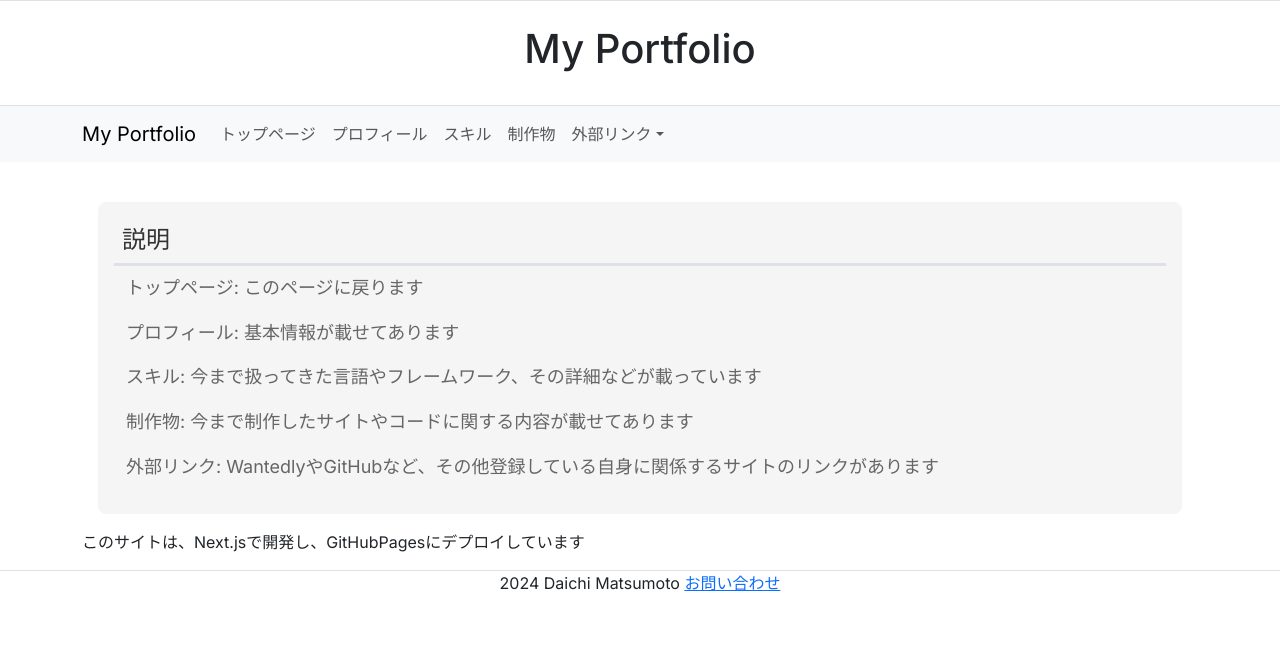
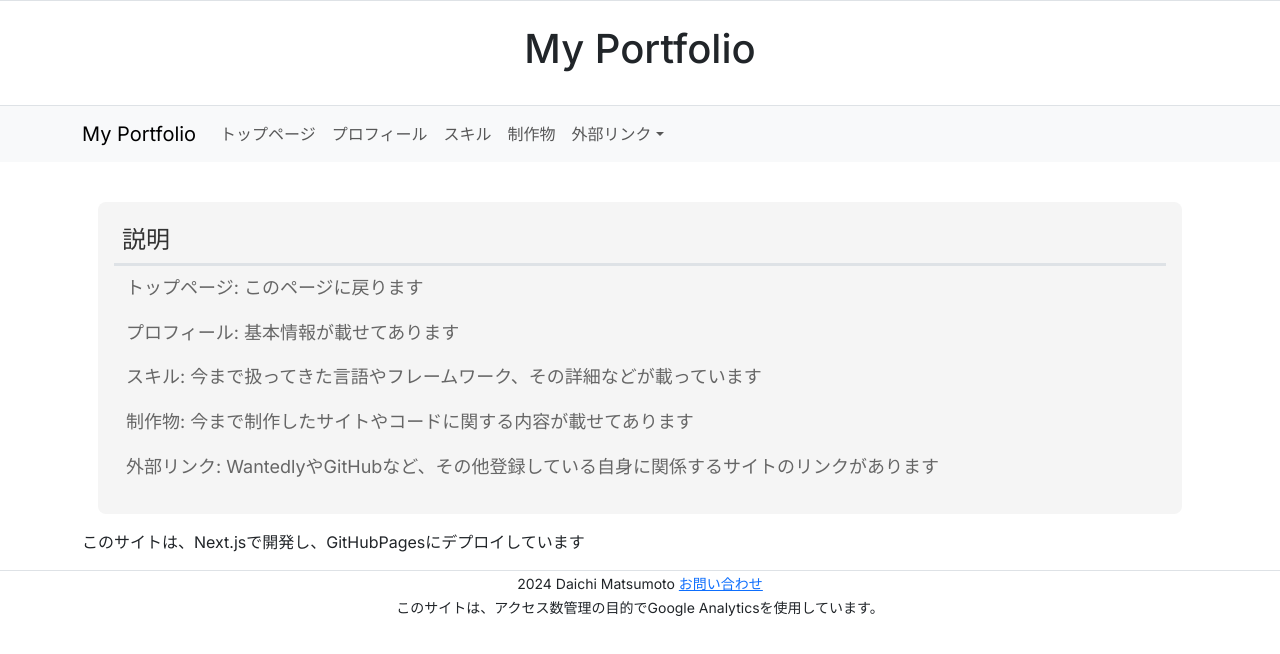
Before and after one commit to Dai-H15/my-portfolio, a Next.js app: page / in a window 1280 px wide. Shown: the top 654 px of the page. Built offline with nearby package versions, Linux system fonts and the light colour scheme.

Commit message:
一応注意書きを掲載

```diff
--- a/src/app/ui/footer.tsx
+++ b/src/app/ui/footer.tsx
@@ -1,6 +1,7 @@
 export default function Footer(){
     return(<div className="Footer text-center border-top">
-            <p>2024  Daichi Matsumoto <a href="mailto:s1f102200828@iniad.org?">お問い合わせ</a></p>
+            <small>2024  Daichi Matsumoto <a href="mailto:s1f102200828@iniad.org?">お問い合わせ</a></small><br/>
+            <small>このサイトは、アクセス数管理の目的でGoogle Analyticsを使用しています。</small>
             </div>
         )
 }
```
